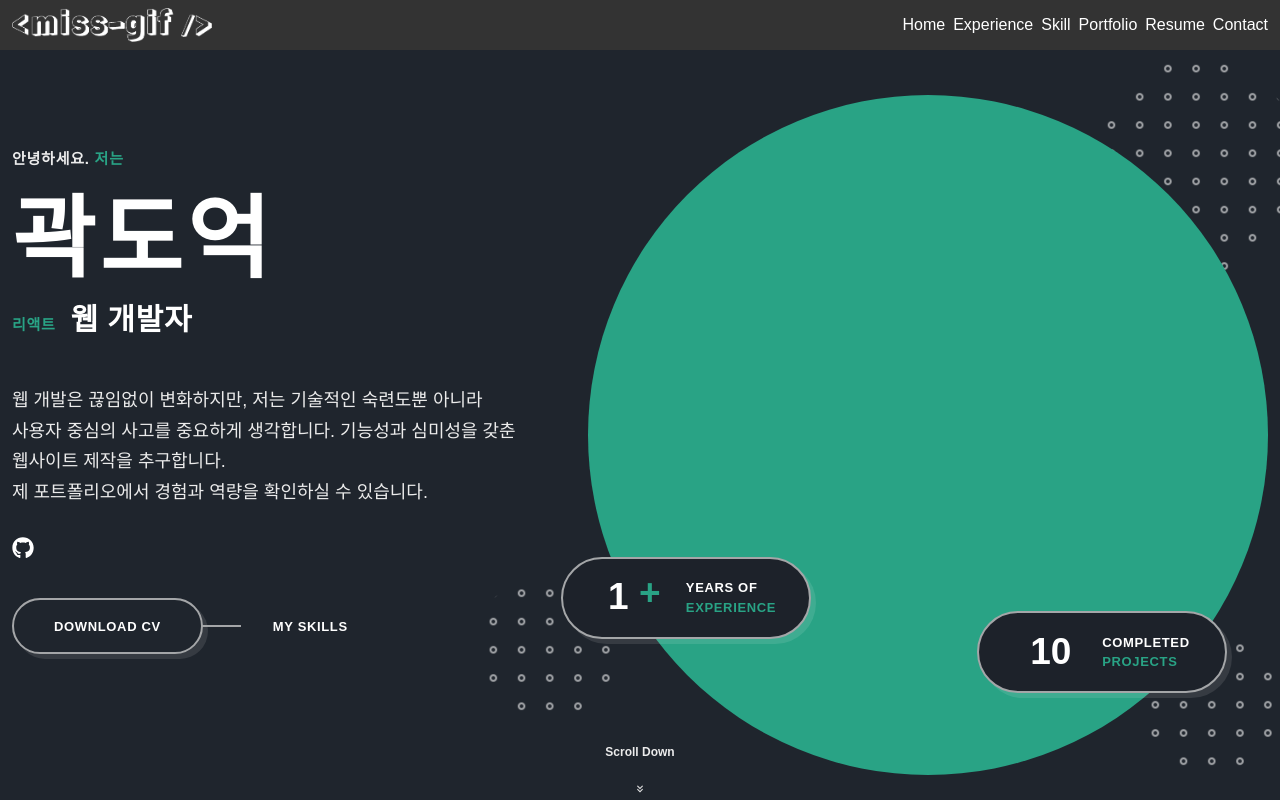
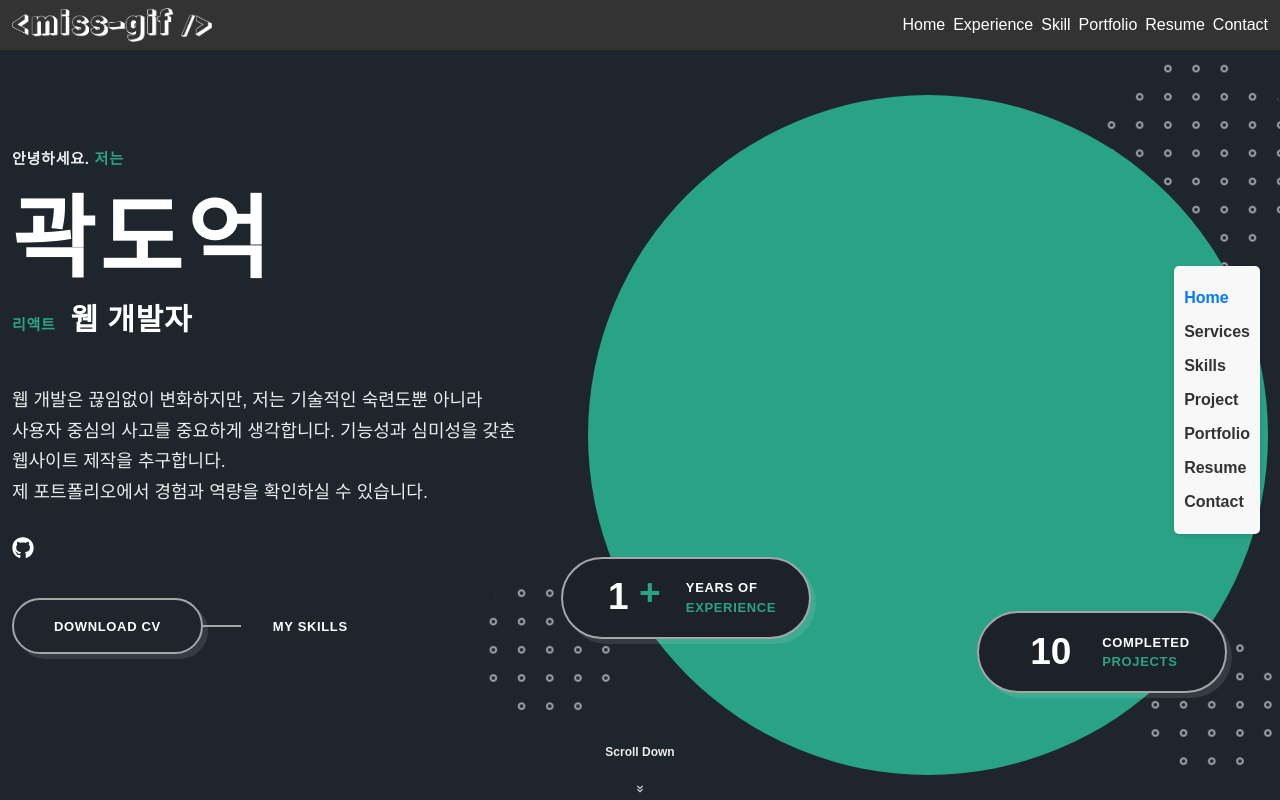
Before and after one commit to miss-gif/portfolio-final, a React (Vite) app: page / in a window 1280 px wide. Shown: the top 800 px of the page. Built offline with nearby package versions, Linux system fonts and the light colour scheme.

Commit message:
Test : 글로벌네비

```diff
--- a/src/App.jsx
+++ b/src/App.jsx
@@ -8,6 +8,7 @@ import Header from "./components/layout/Header";
 import Footer from "./components/layout/Footer";
 import Project from "./components/project";
 import Contact from "./components/contact";
+import GlobalNav from "./components/GlobalNav";
 // import MouseCursor from "./components/MouseCursor/MouseCursor";
 
 const App = () => {
@@ -15,6 +16,7 @@ const App = () => {
     <div>
       {/* <MouseCursor /> */}
       <Header />
+      <GlobalNav />
       <main>
         <Home />
         <Services />
--- /dev/null
+++ b/src/components/GlobalNav/GlobalNav.scss
@@ -0,0 +1,37 @@
+/* GlobalNav.scss */
+.global-nav {
+  position: fixed;
+  right: 20px;
+  top: 50%;
+  transform: translateY(-50%);
+  background: #f8f8f8;
+  padding: 10px;
+  border-radius: 5px;
+  box-shadow: 0 2px 5px rgba(0, 0, 0, 0.1);
+
+  ul {
+    list-style: none;
+    padding: 0;
+    margin: 0;
+
+    li {
+      margin: 10px 0;
+
+      a {
+        text-decoration: none;
+        color: #333;
+        font-weight: bold;
+        transition: color 0.3s;
+
+        &:hover,
+        &.active {
+          color: #007bff;
+        }
+      }
+
+      &.active a {
+        color: #007bff;
+      }
+    }
+  }
+}
--- /dev/null
+++ b/src/components/GlobalNav/index.jsx
@@ -0,0 +1,62 @@
+import React, { useState, useEffect, useRef } from "react";
+import "./GlobalNav.scss";
+
+const GlobalNav = () => {
+  const [activeSection, setActiveSection] = useState("");
+  const sections = [
+    "home",
+    "services",
+    "skills",
+    "project",
+    "portfolio",
+    "resume",
+    "contact",
+  ];
+  const observer = useRef(null);
+
+  useEffect(() => {
+    const handleIntersect = (entries) => {
+      entries.forEach((entry) => {
+        if (entry.isIntersecting) {
+          setActiveSection(entry.target.id);
+        }
+      });
+    };
+
+    observer.current = new IntersectionObserver(handleIntersect, {
+      threshold: 0.5, // 섹션이 화면의 절반 이상 보일 때 감지
+    });
+
+    sections.forEach((section) => {
+      const element = document.getElementById(section);
+      if (element) {
+        observer.current.observe(element);
+      }
+    });
+
+    return () => {
+      if (observer.current) {
+        observer.current.disconnect();
+      }
+    };
+  }, []);
+
+  return (
+    <nav className="global-nav">
+      <ul>
+        {sections.map((section) => (
+          <li
+            key={section}
+            className={activeSection === section ? "active" : ""}
+          >
+            <a href={`#${section}`}>
+              {section.charAt(0).toUpperCase() + section.slice(1)}
+            </a>
+          </li>
+        ))}
+      </ul>
+    </nav>
+  );
+};
+
+export default GlobalNav;
--- a/src/components/portfolio/index.jsx
+++ b/src/components/portfolio/index.jsx
@@ -26,7 +26,7 @@ const Portfolio = () => {
   };
 
   return (
-    <section className="portfolio section" id="work">
+    <section className="portfolio section" id="portfolio">
       <h2 className="section__title text-cs">Portfolio</h2>
       <p className="section__subtitle">
         My <span>Cases</span>
```
